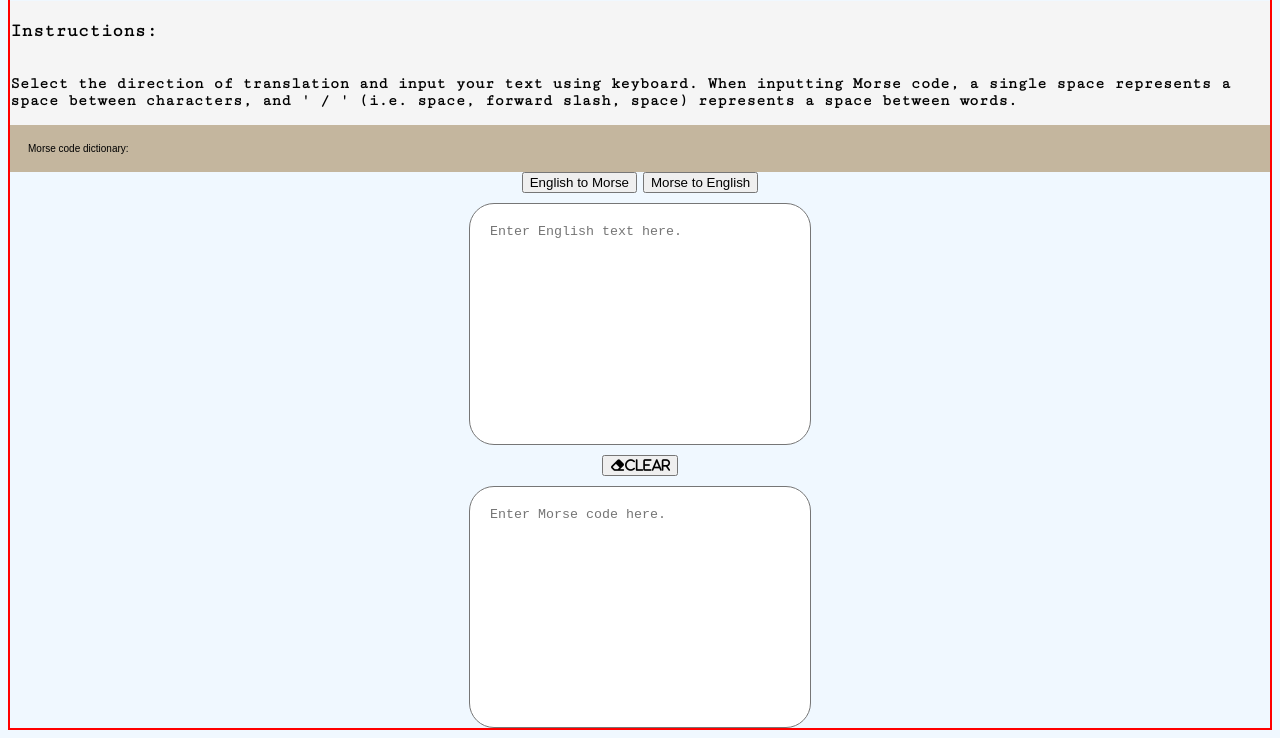
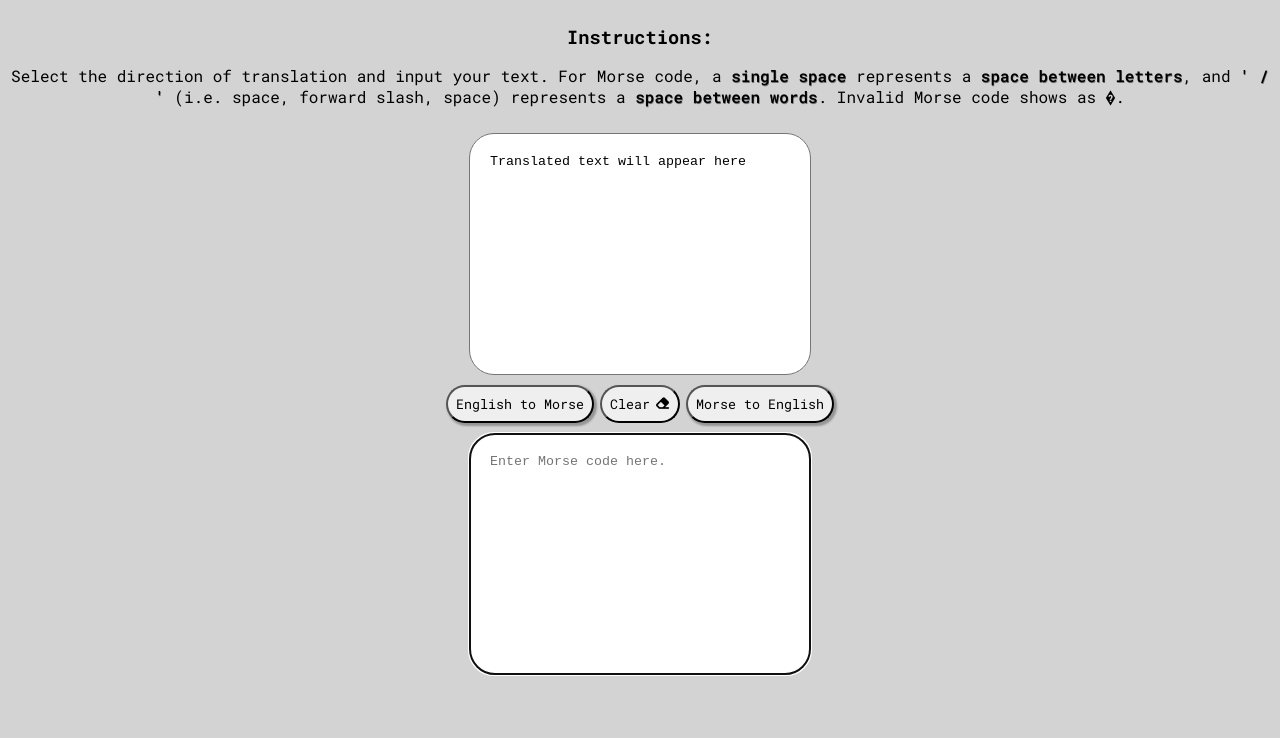
Before and after one commit to rebeccaw628/morse-code-translator, a website with bundled scripts: page index.html in a window 1280 px wide. Shown: the part 88-826 px from the top of the page. After the commit the page ends 800 px from the top, so only its background shows below. Built offline with nearby package versions, Linux system fonts and the light colour scheme.

Commit message:
simplifies code and updates styling

```diff
--- a/index.html
+++ b/index.html
@@ -6,7 +6,7 @@
     <script src='./scripts/script.js' defer type="module"></script>
     <link rel="stylesheet" href="./style.css"/>
     <style>
-        @import url('https://fonts.googleapis.com/css2?family=Cutive+Mono&display=swap');
+        @import url('https://fonts.googleapis.com/css2?family=Roboto+Mono:ital,wght@0,100..700;1,100..700&display=swap');
     </style>
     <script
         src="https://kit.fontawesome.com/6d18dc06d5.js"
@@ -18,34 +18,26 @@
     <h1 id="heading">Morse Code Translator</h1>
     <div class="container">
         <div class="instructions">
-            <h3 class="title">Instructions:</h3>
-            <p id="instructions-txt">Select the direction of translation and input your text using keyboard.
-                <span>When inputting Morse code, a single space represents a space between characters, and ' / ' (i.e. space, forward slash, space) represents a space between words.</span>
+            <h3 class="instructions-title">Instructions:</h3>
+            <p id="instructions-txt">Select the direction of translation and input your text. For Morse code, a <span class='emphasise'>single space</span> represents
+                a <span class='emphasise'>space between letters</span>, and <span class='emphasise'>' / '</span> (i.e. space, forward slash, space) represents a <span class='emphasise'>
+                    space between words</span>. Invalid Morse code shows as �.</span>
             </p>
-            <button type="button" class="collapsible">Morse code dictionary:</button>
-            <div class="content">
-                <p>  |A: .-   |B: -...   |C: -.-.   |D: -..   |E: .
-                        |F: ..-.   |G: --.   |H: ....   |I: ..   |J: .---
-                        |K: -.-   |L: .-..   |M: --   |N: -.   |O: ---
-                        |P: .--.   |Q: --.-   |R: .-.   |S: ...   |T: -
-                        |U: ..-   |V: ...-   |W: .--   |X: -..-   |Y: -.--
-                        |Z: --..
-                        |0: -----   |1: .----   |2: ..---   |3: ...--   |4: ....-
-                        |5: .....   |6: -....   |7: --...   |8: ---..   |9: ----.
-                        |.: .-.-.-   |,: --..--   |?: ..--..   |!: -.-.--
-                        |:: ---...   |;: -.-.-.   |(: -.--.   |): -.--.-
-                        |-: -....-   |/: -..-.   |@: .--.-.   |&: .-...
-                </p>
+        </div>
+        <div class="translation-container">
+            <div class="direction">
+
             </div>
-        </div>
-        <div class="translation-area">
-            <div class="direction">
-                <button id="btn1">English to Morse</button>
-                <button id="btn2">Morse to English</button>
-            </div>
-            <div class='text-container'>
+            <div class='input-container'>
                 <textarea class="eng" id="eng-txt" placeholder="Enter English text here."></textarea>
-                <button><i class="fa-solid fa-eraser" id="clear">Clear</i></button>
+                <div class="buttons">
+                    <button id="btn1" class="focusBtn">English to Morse</button>
+                    <div class="separator">
+                        <button class="clearBtn">Clear<i class="fa-solid fa-eraser"></i></button>
+                    </div>
+                    <button id="btn2" class="focusBtn">Morse to English</button>
+
+                </div>
                 <textarea class="morse" id="morse-txt" placeholder="Enter Morse code here."></textarea>
             </div>
         </div>
--- a/scripts/script.js
+++ b/scripts/script.js
@@ -11,34 +11,91 @@ const eng = document.querySelector('#eng-txt')
 const morse = document.querySelector('#morse-txt')
 const btn1 = document.querySelector('#btn1')
 const btn2 = document.querySelector('#btn2')
+const btnClear = document.querySelector('.clear')
 
 
-btn1.addEventListener('click', () => {
-    eng.readOnly = false;
-    eng.focus();
+const translation = (inputField, outputField, translateFn, dictionary) => {
+    inputField.readOnly = false;
+    inputField.focus();
+    inputField.value = '';
+    outputField.readOnly = true;
+    outputField.value = 'Translated text will appear here';
+
+    return function() {
+        inputField.readOnly = false;
+        inputField.focus();
+        inputField.value = '';
+
+        outputField.readOnly = true;
+        outputField.value = 'Translated text will appear here';
+
+        //Remove any previous event listener
+        inputField.removeEventListener('input', inputField.inputHandler)
+
+        inputField.inputHandler = function (e) {
+            if (inputField.value.trim() === '') {
+                outputField.value = '';
+            }
+            else {
+                outputField.value = translateFn(inputField.value, dictionary)
+            }
+        }
+        inputField.addEventListener('input', inputField.inputHandler);
+    }
+}
+
+const engToMorseHandler = translation(eng, morse, engToMorse, morseMap)
+const morseToEngHandler = translation(morse, eng, morseToEng, morseMap)
+
+btn1.addEventListener('click', engToMorseHandler)
+btn2.addEventListener('click', morseToEngHandler)
+
+btnClear.addEventListener('click', () => {
     eng.value = '';
-    morse.readOnly = true;
-    morse.value = 'Translated text will appear here'
+    morse.value = '';
+    if (eng.readOnly === true) {
+        morse.focus();
+        eng.value = 'Translated text will appear here';
+    }
+    else {
+        eng.focus();
+        morse.value = 'Translated text will appear here';
+    }
 });
 
+engToMorseHandler();
 
+const btnList = document.querySelectorAll('.focusBtn');
+btnList.forEach(btnEl => {
+    btnEl.addEventListener('click', () => {
+        document.querySelector('.clicked')?.classList.remove('.clicked');
+        btnEl.classList.add('clicked');
+    })
 
-eng.addEventListener('input', (e) => {
-        const translated = engToMorse(e.target.value, morseMap)
-        morse.value = translated;
-    });
+})
 
-btn2.addEventListener('click', () => {
-    morse.readOnly = false;
-    morse.focus();
-    morse.value = '';
-    eng.readOnly = true;
-    eng.value = 'Translated text will appear here'
-});
+// btn1.addEventListener('click', () => {
+//     eng.readOnly = false;
+//     eng.focus();
+//     eng.value = '';
+//     morse.readOnly = true;
+//     morse.value = 'Translated text will appear here'
+// });
 
+// eng.addEventListener('input', (e) => {
+//         const translated = engToMorse(e.target.value, morseMap)
+//         morse.value = translated;
+//     });
 
+// btn2.addEventListener('click', () => {
+//     morse.readOnly = false;
+//     morse.focus();
+//     morse.value = '';
+//     eng.readOnly = true;
+//     eng.value = 'Translated text will appear here'
+// });
 
-morse.addEventListener('input', (e) => {
-        const translated = morseToEng(e.target.value, morseMap)
-        eng.value = translated;
-    });
+// morse.addEventListener('input', (e) => {
+//         const translated = morseToEng(e.target.value, morseMap)
+//         eng.value = translated;
+//     });
--- a/scripts/translator.js
+++ b/scripts/translator.js
@@ -17,6 +17,7 @@ export const engToMorse = (text, dictionary) => {
 };
 console.log(engToMorse('a b   c', morseMap));
 
+
 export const morseToEng = (text, dictionary) => {
     return text.trim()
                 .replace(/\s*\/\s*/g,' / ') // preserves ' / ' as word seperator
--- a/style.css
+++ b/style.css
@@ -1,17 +1,18 @@
 :root {
-    --light: #F0F8FF;
+    --bg: #D3D3D3;
 }
 
 body {
-    background-color: var(--light);
+    background-color: var(--bg);
     display: flex;
     flex-direction: column;
     justify-content: center;
     align-items: center;
-    font-family: "Cutive Mono", monospace;
-    font-weight: 600;
+    text-align: center;
+    font-family: "Roboto Mono", monospace;
+    font-optical-sizing: auto;
+    font-weight: 400;
     font-style: normal;
-    border: solid 2px red;
 }
 .container {
     display: flex;
@@ -21,40 +22,55 @@ body {
 .instructions {
     display: flex;
     flex-direction: column;
-    align-items: flex-start;
-    background-color: #f5f5f5;
+    justify-content: space-around;
+    /* align-items: flex-end; */
+    /* background-color: #f5f5f5; */
+    /* border-radius: 25px;
+    padding: 10px; */
+    text-align: center;
     /* border: solid 2px green; */
 }
-.collapsible {
-    background-color: #c4b69e;
-    font-family: "Poppins", sans-serif;
-    cursor: pointer;
-    padding: 18px;
-    width: 100%;
-    border: 10px;
-    text-align: left;
-    outline: none;
-    font-size: 10px;
-  }
-  .active, .collapsible:hover {
-    background-color: #dbd2c3;
-  }
+.instructions-title{
+    margin: 18px 0 0 0;
+}
+.emphasise {
+    text-shadow: 0.5px 0.5px 0px rgb(113, 114, 116);
+    font-weight: 600;
+}
   .content {
     padding: 0 18px;
     display: none;
     background-color: #f1f1f1;
   }
-  .translation-area {
+  .translation-container {
     display: flex;
     flex-direction: column;
     gap: 10px;
   }
-  .direction {
+  .buttons {
     display: flex;
     justify-content: center;
+    align-items: center;
     gap: 6px;
   }
-  .text-container {
+  .buttons > button {
+    font-family: "Roboto Mono", monospace;
+    font-optical-sizing: auto;
+    font-weight: 400;
+    font-style: normal;
+    border-radius: 25px;
+    padding: 8px;
+    box-shadow: 2px 2px 2px 1px rgba(56, 55, 56, 0.4)
+  }
+  .buttons > button:hover {
+    background-color: black;
+    color: #f5f5f5;
+  }
+  button:active {
+    box-shadow: grey 0 3px 7px inset;
+    transform: translateY(2px);
+  }
+  .input-container {
     display: flex;
     flex-direction: column;
     justify-content: space-between;
@@ -74,3 +90,24 @@ body {
   .input:hover {
     border: solid 2px rgb(48, 122, 190);
   }
+  .clearBtn {
+    display: flex;
+    justify-content: center;
+    align-items: center;
+    gap: 5px;
+    font-family: "Roboto Mono", monospace;
+    font-optical-sizing: auto;
+    font-weight: 400;
+    font-style: normal;
+    border-radius: 25px;
+    padding: 8px;
+  }
+  .clearBtn:hover {
+    background-color: rgb(224, 91, 91);
+  }
+
+
+.clicked {
+    background-color: rgb(125, 192, 125);
+    color: white;
+}
```
